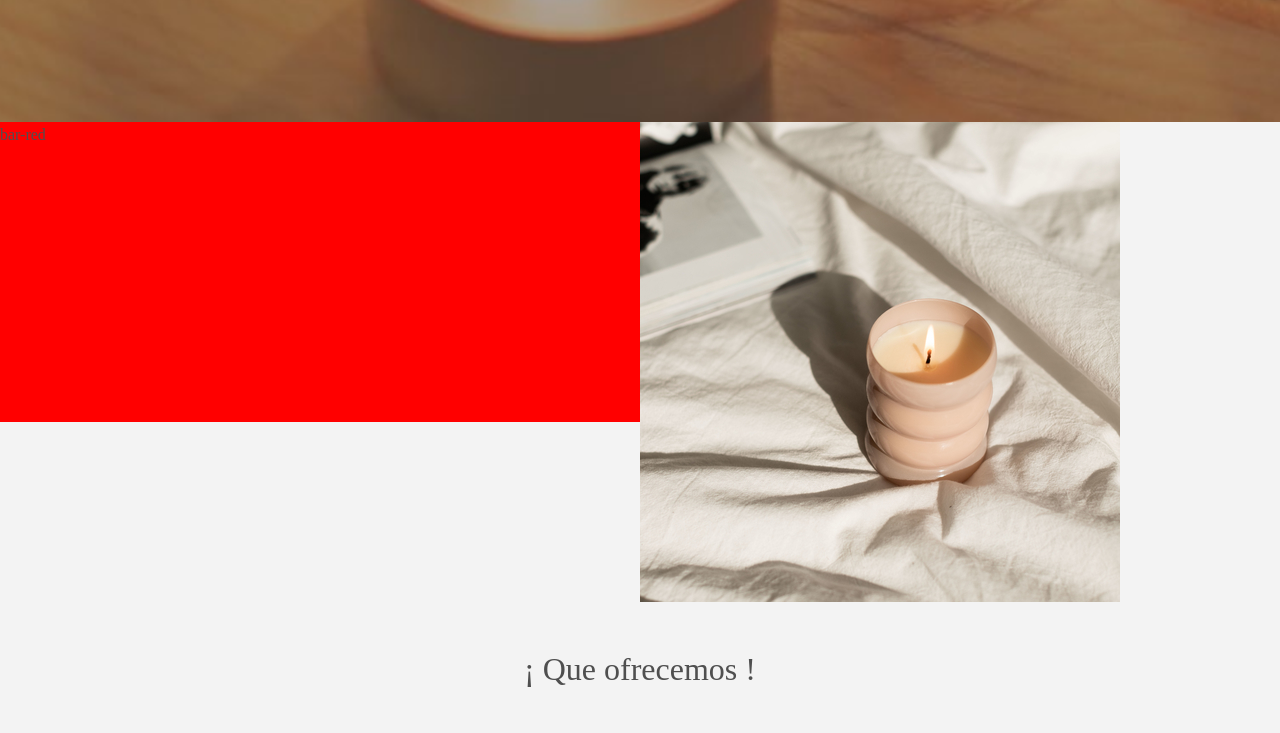
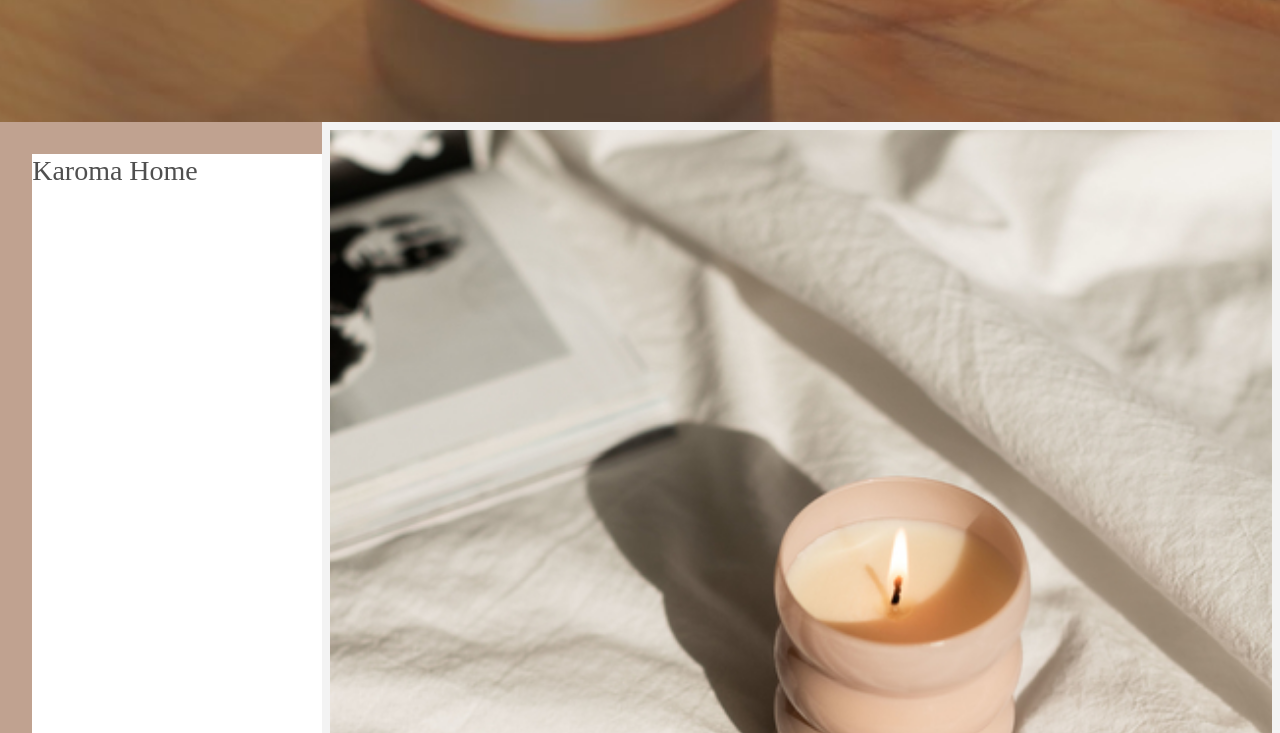
Before and after one commit to JuanGilSosa/Karoma-Site, a plain HTML site: page index.html in a window 1280 px wide. Shown: the part 1980-2713 px from the top of the page. Drawn offline with nearby package versions, Linux system fonts and the light colour scheme.

Commit message:
AGREGADO PRESENTACION PRODUCTO     - ADD Nuevo display para esto mismo, se puede mejorar

```diff
--- a/index.css
+++ b/index.css
@@ -86,11 +86,18 @@ hr {
     margin-left: 400px;
 }
 
-#bar-red{
-    background: red;
-    height: 300px;
+#bar-beig{
+    background: #C0A290;
+    height: 950px;
+
 }
 
+#data-product{
+    background-color: white;
+    margin-top: 10%;
+    margin-left: 10%;
+    height: 750px;
+}
 
 
 
--- a/index.html
+++ b/index.html
@@ -171,10 +171,17 @@
 
 
             <div class="d-flex" id="product-presentation">
-                <div class="w-50 " id="bar-red">bar-red</div>
-                <div class="d-block" id="bar-img">
+                <div class="w-50 " id="bar-beig">
+                    <div class="">
+                        <div id="data-product" class="">
+                            <h3>Karoma Home</h3>
+                        </div>
+                    </div>
+                </div>
+
+                <div class="p-2 flex-shrink-1" id="bar-img">
                     <img src="assets/img/in_use/720px.jpg"
-
+                    width="942"
                     alt="Cargando..." />
                 </div>
             </div>
```
